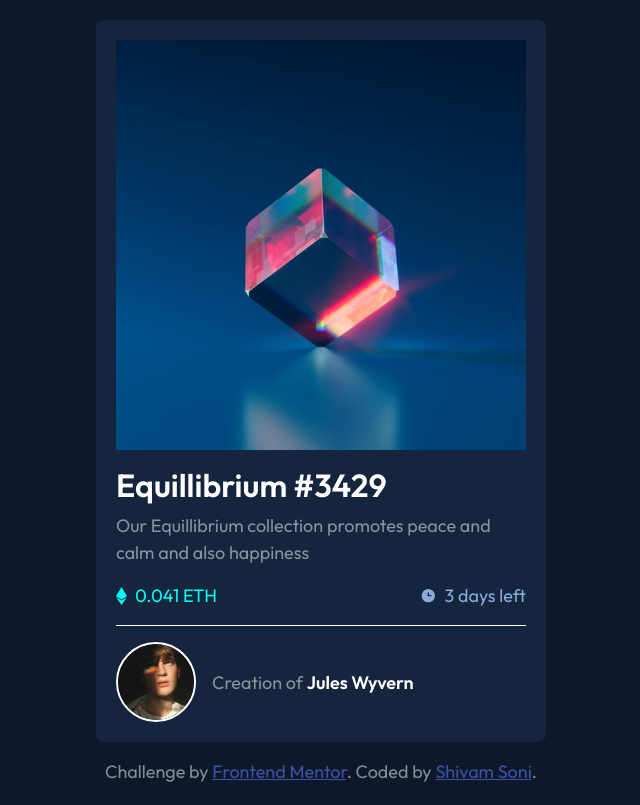
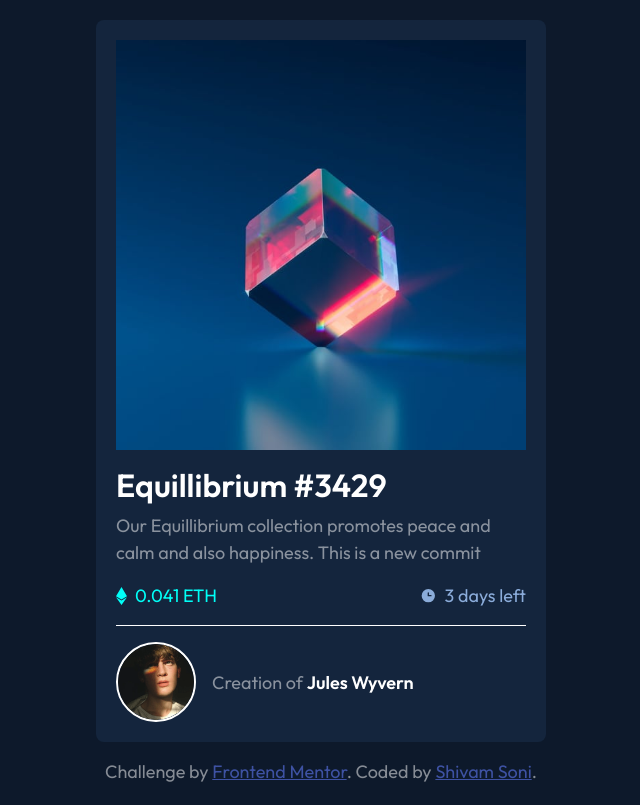
Before and after one commit to ShivamSoni1995/NFT-review-card-component, a plain HTML site: page index.html in a window 1280 px wide. Shown: the whole page, without its empty margins (319-959 px from the left). Drawn offline with nearby package versions, Linux system fonts and the light colour scheme.

Commit message:
Update index.html

```diff
--- a/index.html
+++ b/index.html
@@ -22,7 +22,7 @@
 
    <article>
      <h2>Equillibrium #3429</h2>
-     <p>Our Equillibrium collection promotes peace and calm and also happiness</p>
+     <p>Our Equillibrium collection promotes peace and calm and also happiness. This is a new commit</p>
 
      <ul>
        <li id="one"><img src="./images/icon-ethereum.svg" alt="">0.041 ETH </li>
```
